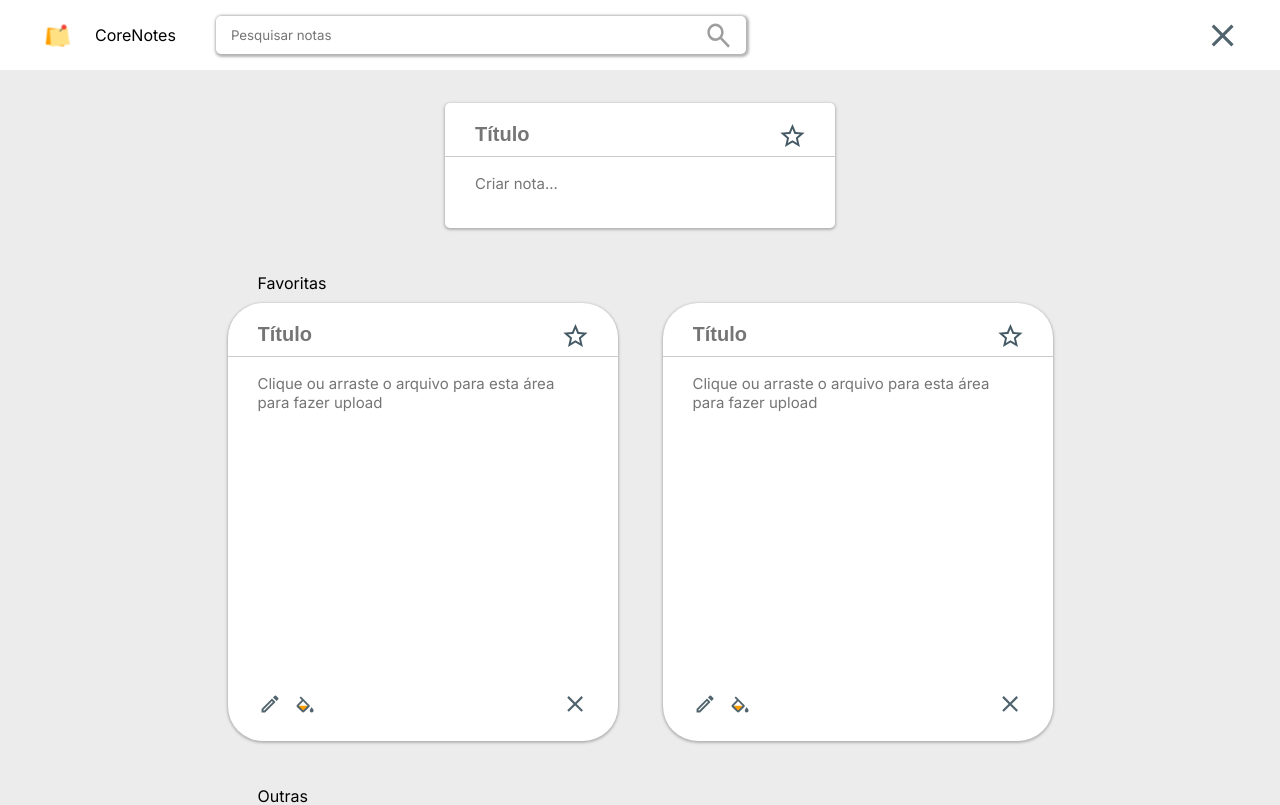
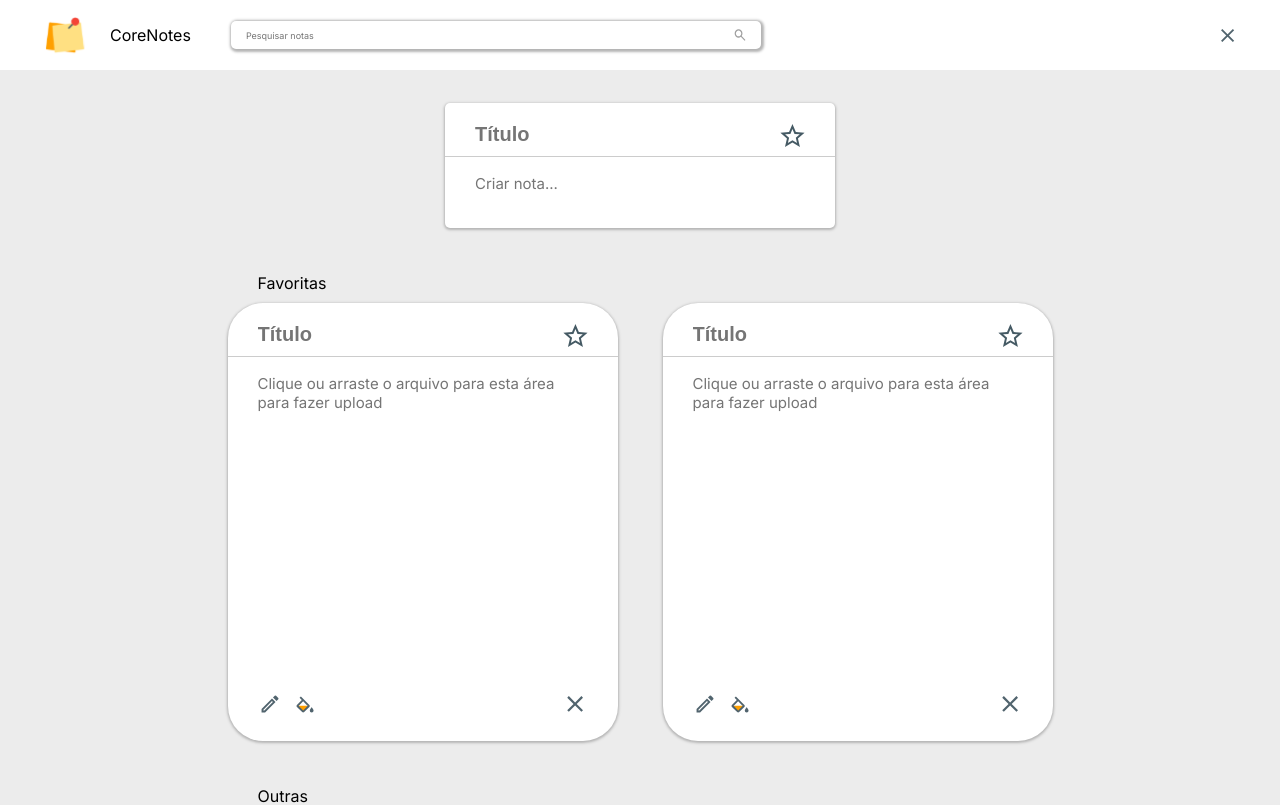
Before and after one commit to B-e-sa/corelab-todo-front, a Next.js app: page / in a window 1280 px wide. Shown: the top 805 px of the page. Built offline with nearby package versions, Linux system fonts and the light colour scheme.

Commit message:
finish header responsiviness

```diff
--- a/src/app/components/header/header.module.scss
+++ b/src/app/components/header/header.module.scss
@@ -8,16 +8,33 @@
   padding-inline: 45px;
 
   > p {
-    margin-left: 25px;
-    margin-right: 40px
+    margin-left: 0px;
+    margin-right: 20px;
+  }
+}
+
+.magnifier-icon {
+  $size: 12px;
+  width: $size;
+  height: $size;
 }
 
 .x-icon {
+  $size: 15px;
+  min-width: $size;
+  min-height: $size;
+  width: $size;
+  height: $size;
   margin-left: auto;
 }
 
-  input {
-    @include input-reset;
+.note-icon {
+  display: none;
+  $size: 40px;
+  min-width: $size;
+  min-height: $size;
+  width: $size;
+  height: $size;
 }
 
 .search-bar {
@@ -27,7 +44,26 @@
   align-items: center;
   padding-inline: 15px;
   width: 530px;
-    height: 38px;
+  height: 28px;
   border-radius: 5px;
+  margin-right: 20px;
+
+  input {
+    @include input-reset;
+    font-size: 9px;
+    width: calc(100% - 30px);
   }
 }
+
+@media (min-width: $sm) {
+  .note-icon {
+    display: block !important;
+  }
+
+  .header {
+    > p {
+      margin-left: 25px;
+      margin-right: 40px;
+    }
+  }
+}
--- a/src/app/components/header/index.tsx
+++ b/src/app/components/header/index.tsx
@@ -6,11 +6,11 @@ import styles from "./header.module.scss";
 export default function Header() {
   return (
     <header className={styles.header}>
-      <NoteIcon />
+      <NoteIcon className={styles["note-icon"]} />
       <p>CoreNotes</p>
       <div className={styles["search-bar"]}>
         <input type="text" placeholder="Pesquisar notas" />
-        <MagnifierIcon />
+        <MagnifierIcon className={styles["magnifier-icon"]}/>
       </div>
       <XIcon className={styles["x-icon"]} />
     </header>
```
Lines whose indentation alone changed are shown as unchanged.
